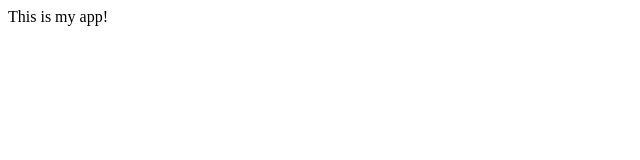
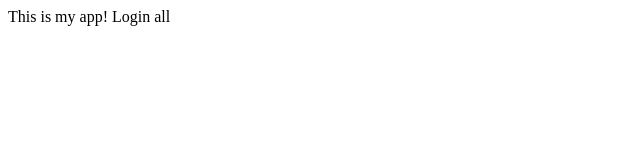
Before and after one commit to Paraschowdhary098/myProject1, a plain HTML site: page index.html in a window 1280 px wide. Shown: the full height of the page, 0-640 px from the left. Drawn offline with Linux system fonts and the light colour scheme.

Commit message:
login form

```diff
--- /dev/null
+++ b/dir2/app2.js
@@ -0,0 +1 @@
+console.log(123);
--- a/index.html
+++ b/index.html
@@ -4,5 +4,6 @@
     </head>
     <body>
         This is my app!
+        Login all
     </body>
 </html>
```
Also changed, not shown: login.html (added, +1 -0 lines), log.txt (added).
